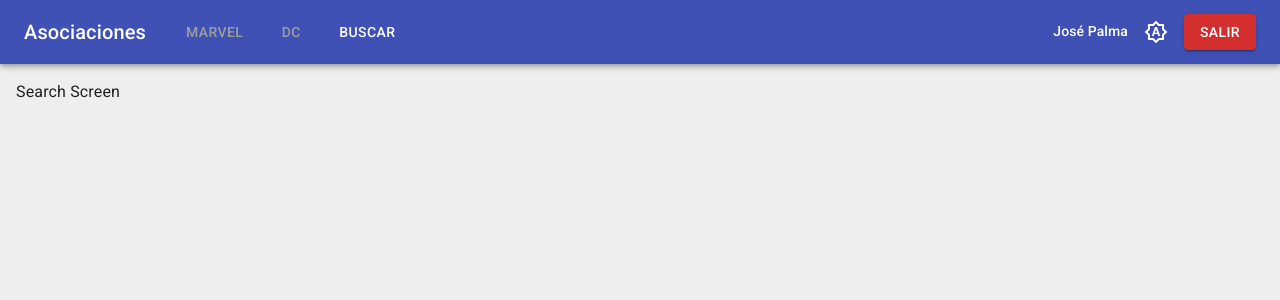
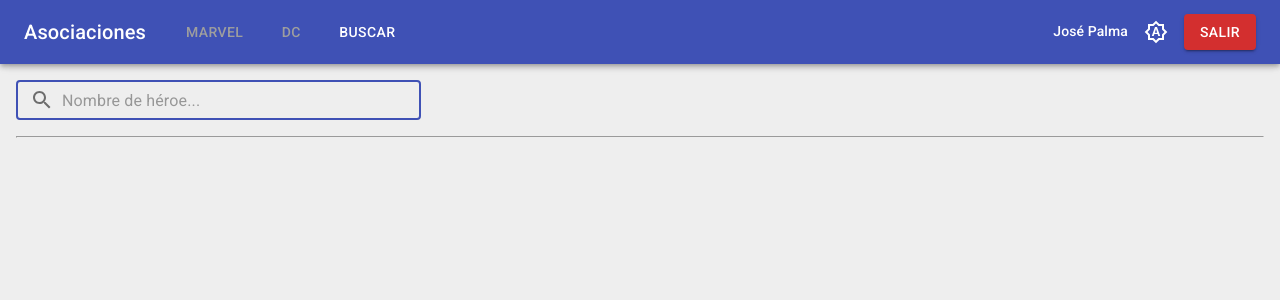
Before and after one commit to jcreact/heros-app-ts, a React (Create React App) app: page /search in a window 1280 px wide. Shown: the top 300 px of the page. Built offline with nearby package versions, Linux system fonts and the light colour scheme.

Commit message:
feat(app): Implementación de la búsqueda de héroes.

```diff
--- a/package.json
+++ b/package.json
@@ -15,6 +15,7 @@
     "@types/node": "^16.7.13",
     "@types/react": "^17.0.20",
     "@types/react-dom": "^17.0.9",
+    "query-string": "^7.1.1",
     "react": "^17.0.2",
     "react-dom": "^17.0.2",
     "react-router-dom": "6",
--- a/src/components/hero/HeroItem.tsx
+++ b/src/components/hero/HeroItem.tsx
@@ -45,6 +45,7 @@ export const HeroItem = ({
                     display: 'flex',
                     flexDirection: 'column',
                     justifyContent: 'start',
+                    height: '100%',
                 }}
             >
                 <CardHeader
--- a/src/components/search/SearchScreen.tsx
+++ b/src/components/search/SearchScreen.tsx
@@ -1,3 +1,83 @@
+import { useMemo } from 'react';
+import { useNavigate, useLocation } from 'react-router-dom';
+import { Fade, Grid, InputAdornment, TextField, Theme, Typography } from '@mui/material';
+import SearchIcon from '@mui/icons-material/Search';
+import queryString from 'query-string';
+
+import { useForm } from '../../hooks/useForm';
+import { HeroItem } from '../hero/HeroItem';
+import { getHerosByName } from '../../helpers/heros.helper';
+
+interface SearchForm {
+    searchText: string;
+}
+
 export const SearchScreen = () => {
-    return <div>Search Screen</div>;
+    const navigate = useNavigate();
+    const location = useLocation();
+    const { q = '' } = queryString.parse(location.search) as { q: string };
+
+    const { formValues, handleChange } = useForm<SearchForm>({ searchText: q });
+    const { searchText } = formValues;
+    const heros = useMemo(() => getHerosByName(q), [q]);
+
+    const handleSubmit = (event: React.FormEvent<HTMLFormElement>) => {
+        event.preventDefault();
+        navigate(`?q=${searchText}`);
+    };
+
+    return (
+        <>
+            <Grid container spacing={2} mb={2}>
+                <Grid component="form" item xs={12} md={6} lg={4} onSubmit={handleSubmit}>
+                    <TextField
+                        fullWidth
+                        size="small"
+                        placeholder="Nombre de héroe..."
+                        name="searchText"
+                        autoComplete="off"
+                        value={searchText}
+                        onChange={handleChange}
+                        autoFocus
+                        InputProps={{
+                            startAdornment: (
+                                <InputAdornment position="start">
+                                    <SearchIcon />{' '}
+                                </InputAdornment>
+                            ),
+                        }}
+                    />
+                </Grid>
+                {q && (
+                    <Grid item xs={12} md={6} lg={4} alignSelf="end">
+                        <Typography
+                            variant="subtitle1"
+                            color={({ palette }: Theme) => palette.grey[600]}
+                        >
+                            {heros.length} héroes encontrados.
+                        </Typography>
+                    </Grid>
+                )}
+            </Grid>
+            <hr />
+
+            {heros.length > 0 && (
+                <Fade in timeout={300}>
+                    <Grid container alignItems="stretch" spacing={2} mt={1}>
+                        {heros.map((hero) => (
+                            <Grid item xs={12} sm={6} md={4} lg={3} key={hero.id} height="inherit">
+                                <HeroItem key={hero.id} hero={hero} />
+                            </Grid>
+                        ))}
+                    </Grid>
+                </Fade>
+            )}
+
+            {q && heros?.length === 0 && (
+                <Typography variant="body1" sx={{ mt: 2 }}>
+                    No se encontraron héroes con el nombre '<strong>{q}</strong>'
+                </Typography>
+            )}
+        </>
+    );
 };
--- a/src/helpers/heros.helper.ts
+++ b/src/helpers/heros.helper.ts
@@ -8,3 +8,11 @@ export const getHerosByPublisher = (publisher: Publisher): Hero[] => {
 export const getHeroById = (id: string): Hero | undefined => {
     return herosData.find((hero) => hero.id === id);
 };
+
+export const getHerosByName = (term: string): Hero[] => {
+    if (!term.trim()) {
+        return [];
+    }
+    term = term.trim().toLowerCase();
+    return herosData.filter((hero) => hero.name.toLowerCase().includes(term));
+};
```
Also changed, not shown: 1 other file (tests, documents, lock files or other folders).
